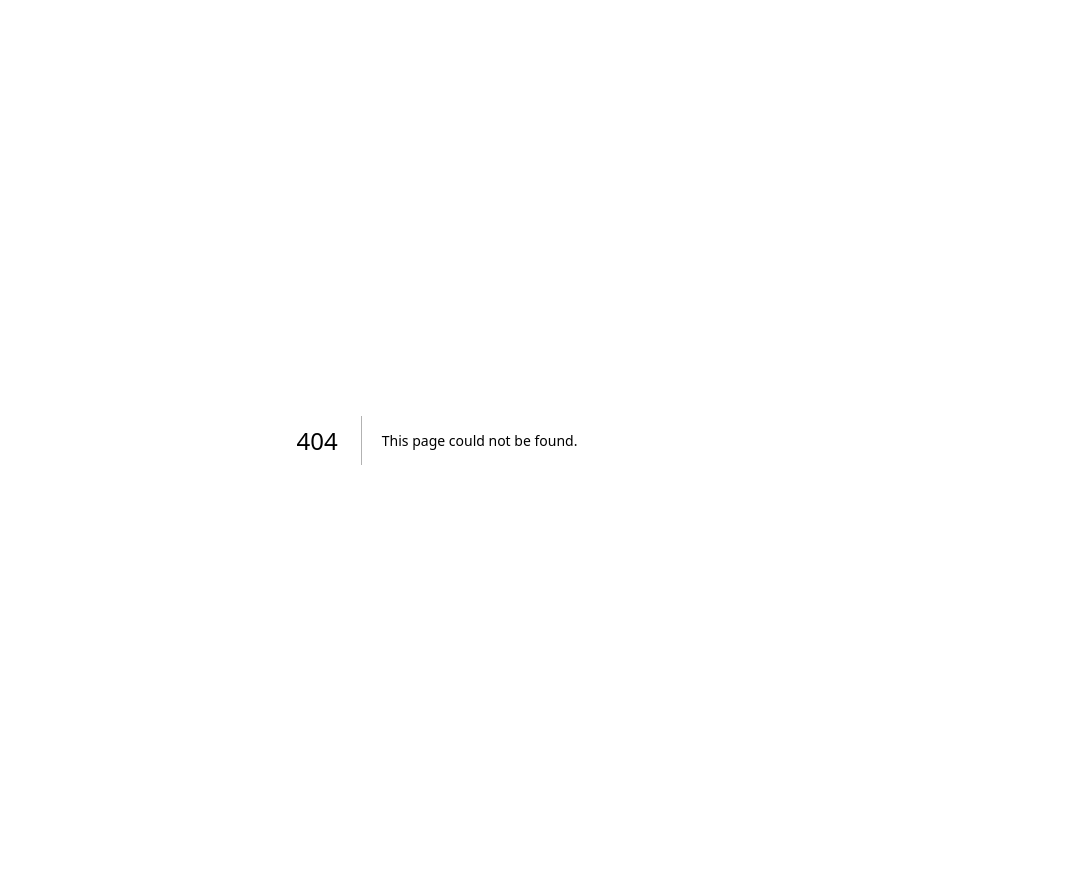
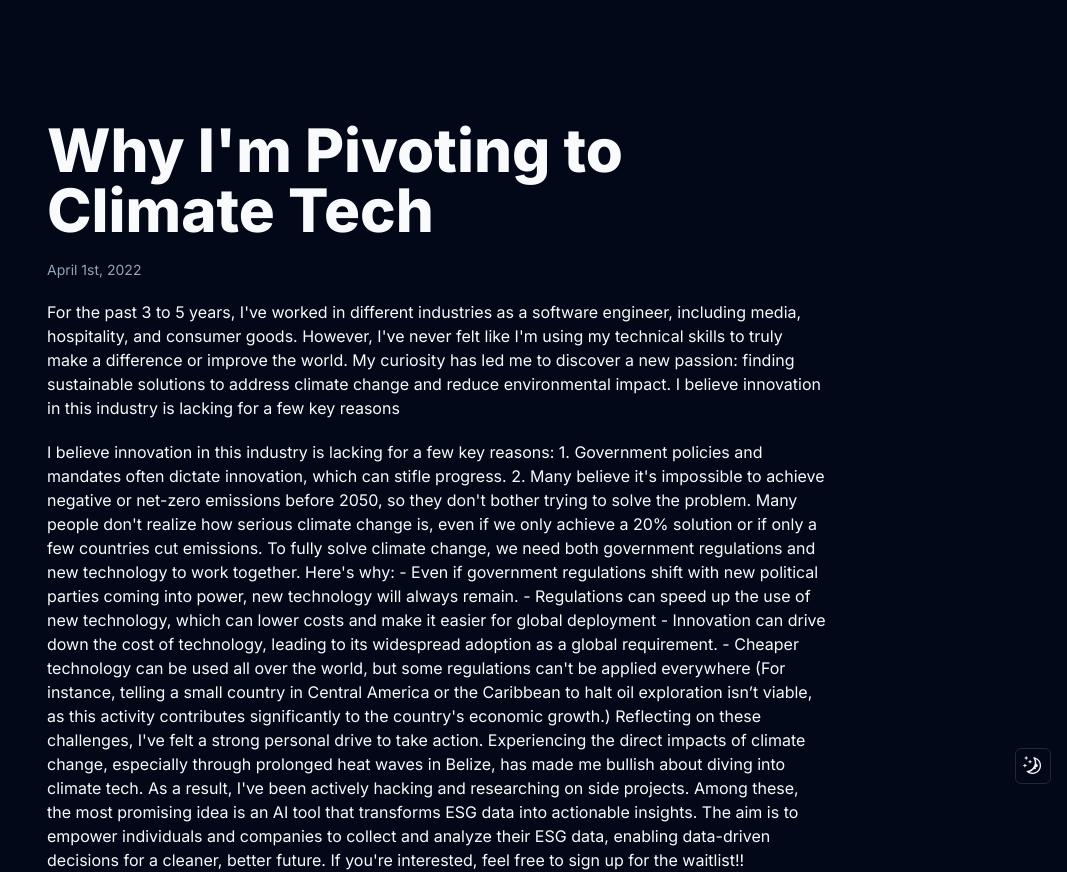
Before and after one commit to gjyoungjr/portfolio, a Next.js app: page /blog in a window 1280 px wide. Before the commit this address had no page. Shown: the whole page, without its empty margins (213-1280 px from the left). Before the commit the page ends 840 px from the top, so only its background shows below. Built offline with nearby package versions, Linux system fonts and the light colour scheme.

Commit message:
wip blog page

```diff
--- /dev/null
+++ b/app/blog/page.tsx
@@ -0,0 +1,58 @@
+import React from "react";
+
+export default function Blog() {
+  return (
+    <div className="pl-60 pr-60 pt-20">
+      <h1 className="text-6xl font-extrabold">
+        Why I'm Pivoting to Climate Tech
+      </h1>
+
+      <p className="text-muted-foreground text-sm mt-5 text-left">
+        April 1st, 2022
+      </p>
+
+      <div className=" mt-5">
+        <p>
+          For the past 3 to 5 years, I've worked in different industries as a
+          software engineer, including media, hospitality, and consumer goods.
+          However, I've never felt like I'm using my technical skills to truly
+          make a difference or improve the world. My curiosity has led me to
+          discover a new passion: finding sustainable solutions to address
+          climate change and reduce environmental impact. I believe innovation
+          in this industry is lacking for a few key reasons
+        </p>
+      </div>
+      <div className=" mt-5">
+        <p>
+          I believe innovation in this industry is lacking for a few key
+          reasons: 1. Government policies and mandates often dictate innovation,
+          which can stifle progress. 2. Many believe it's impossible to achieve
+          negative or net-zero emissions before 2050, so they don't bother
+          trying to solve the problem. Many people don't realize how serious
+          climate change is, even if we only achieve a 20% solution or if only a
+          few countries cut emissions. To fully solve climate change, we need
+          both government regulations and new technology to work together.
+          Here's why: - Even if government regulations shift with new political
+          parties coming into power, new technology will always remain. -
+          Regulations can speed up the use of new technology, which can lower
+          costs and make it easier for global deployment - Innovation can drive
+          down the cost of technology, leading to its widespread adoption as a
+          global requirement. - Cheaper technology can be used all over the
+          world, but some regulations can't be applied everywhere (For instance,
+          telling a small country in Central America or the Caribbean to halt
+          oil exploration isn’t viable, as this activity contributes
+          significantly to the country's economic growth.) Reflecting on these
+          challenges, I've felt a strong personal drive to take action.
+          Experiencing the direct impacts of climate change, especially through
+          prolonged heat waves in Belize, has made me bullish about diving into
+          climate tech. As a result, I've been actively hacking and researching
+          on side projects. Among these, the most promising idea is an AI tool
+          that transforms ESG data into actionable insights. The aim is to
+          empower individuals and companies to collect and analyze their ESG
+          data, enabling data-driven decisions for a cleaner, better future. If
+          you're interested, feel free to sign up for the waitlist!!
+        </p>
+      </div>
+    </div>
+  );
+}
--- a/app/globals.css
+++ b/app/globals.css
@@ -3,6 +3,13 @@
 @tailwind utilities;
 
 @layer base {
+  * {
+    @apply border-border;
+  }
+  body {
+    @apply bg-background text-foreground;
+  }
+}
 :root {
   --background: 0 0% 100%;
   --foreground: 222.2 84% 4.9%;
@@ -64,13 +71,3 @@
   --input: 217.2 32.6% 17.5%;
   --ring: 212.7 26.8% 83.9%;
 }
-}
-
-@layer base {
-  * {
-    @apply border-border;
-  }
-  body {
-    @apply bg-background text-foreground;
-  }
-}
--- a/app/layout.tsx
+++ b/app/layout.tsx
@@ -2,6 +2,7 @@ import type { Metadata } from "next";
 import { Inter } from "next/font/google";
 import "./globals.css";
 import { ThemeProvider } from "@/components/theme-provider";
+import { ToggleTheme } from "@/components/toggle-theme";
 
 const inter = Inter({ subsets: ["latin"] });
 
@@ -28,7 +29,12 @@ export default function RootLayout({
           enableSystem
           disableTransitionOnChange
         >
-          <div className="ml-5 mt-10">{children}</div>
+          <div className="ml-5 mt-10">
+            {children}
+            <div className="fixed bottom-4 right-4">
+              <ToggleTheme />
+            </div>
+          </div>
         </ThemeProvider>
       </body>
     </html>
--- a/app/page.tsx
+++ b/app/page.tsx
@@ -1,5 +1,4 @@
 import Section from "@/components/section";
-import { ToggleTheme } from "@/components/toggle-theme";
 import { type SectionProps } from "@/components/section";
 
 export default function Home() {
@@ -10,12 +9,14 @@ export default function Home() {
 
       <div className="mt-10 max-w-screen-sm">
         <p>
-          senior backend engineer with 4+ years in the industry, casually
-          dabbling in AI research on the side. big on building in public and
-          contributing to open source projects.
+          senior backend engineer with 4+ years of industry experience. bullish
+          about climate tech, building in public and the future of AI.
         </p>
       </div>
 
+      <div className="mt-10">
+        <Section title={BLOGS.title} items={BLOGS.items} />
+      </div>
       <div className="mt-10">
         <Section title={recentProjects.title} items={recentProjects.items} />
       </div>
@@ -23,13 +24,19 @@ export default function Home() {
       <div className="mt-10">
         <Section title={socialLinks.title} items={socialLinks.items} />
       </div>
-
-      <div className="fixed bottom-4 right-4">
-        <ToggleTheme />
-      </div>
     </main>
   );
 }
+
+const BLOGS = {
+  title: "blogs",
+  items: [
+    {
+      title: `Why I'm pivoting to Climate Tech`,
+      url: "/blog",
+    },
+  ],
+};
 
 const socialLinks: SectionProps = {
   title: "links",
```
Lines whose indentation alone changed are shown as unchanged.
